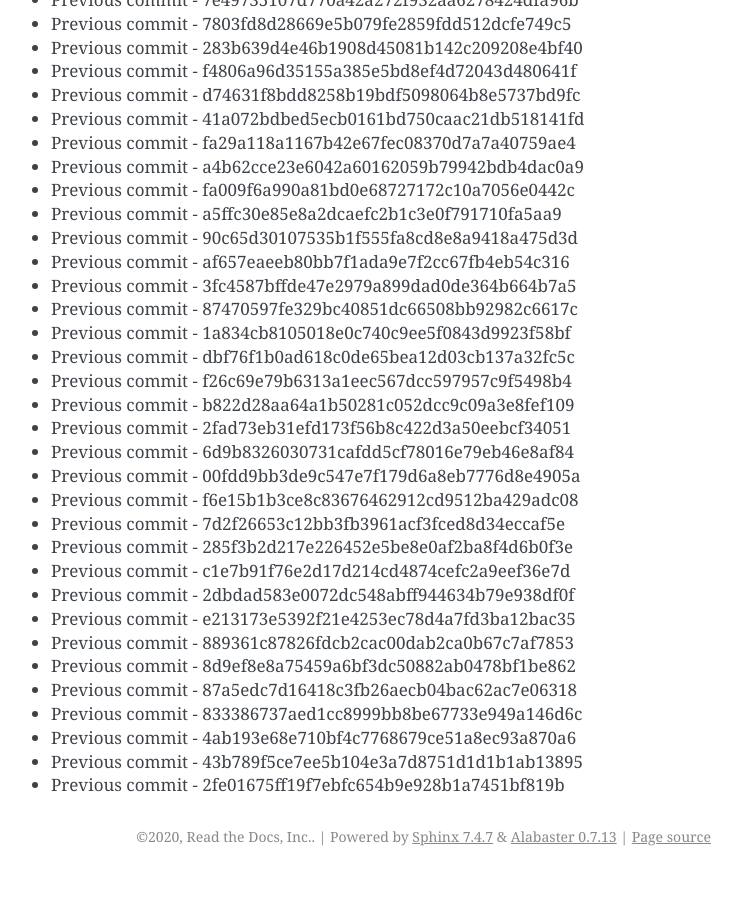
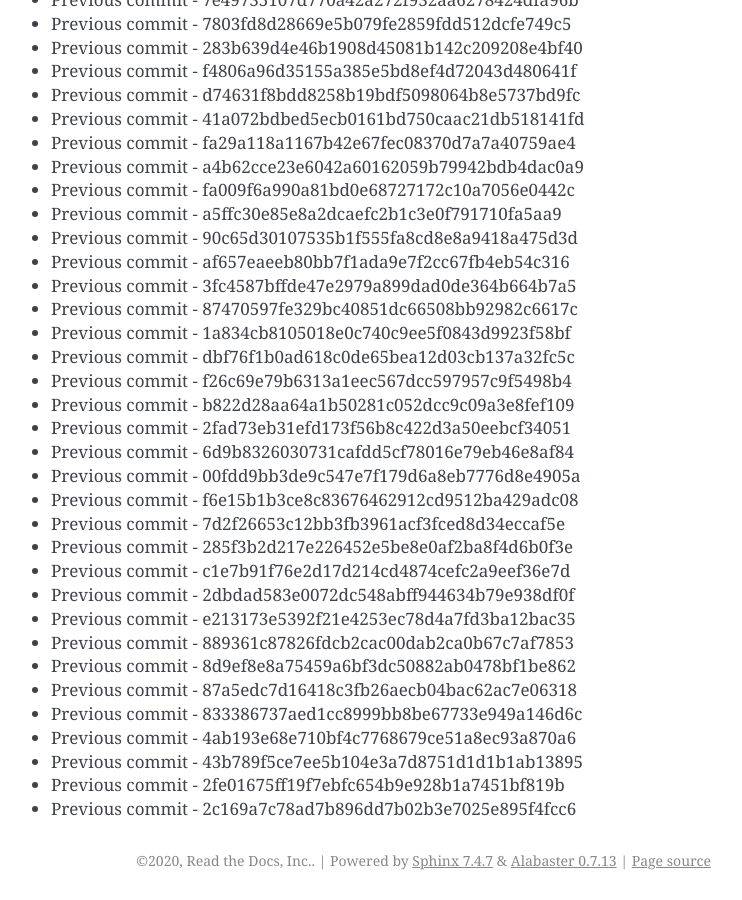
Before and after one commit to readthedocs/rtd-git-stresstest, a Sphinx documentation site: the page built from docs/updates.rst, in a window 1280 px wide and 900 px high, scrolled down 5510 px. Shown: the whole window, without its empty margins (399-1141 px from the left). Built offline with Sphinx 7.4.7, drawn with Linux system fonts in a browser that asks for light colours; before the commit the page ends 6386 px from its top, so only the background shows below that.

Commit message:
Generating commit from previous: 2c169a7c78ad7b896dd7b02b3e7025e895f4fcc6

```diff
--- a/docs/updates.rst
+++ b/docs/updates.rst
@@ -263,3 +263,4 @@ It can be tested for any performance characteristics.
 * Previous commit - 4ab193e68e710bf4c7768679ce51a8ec93a870a6
 * Previous commit - 43b789f5ce7ee5b104e3a7d8751d1d1b1ab13895
 * Previous commit - 2fe01675ff19f7ebfc654b9e928b1a7451bf819b
+* Previous commit - 2c169a7c78ad7b896dd7b02b3e7025e895f4fcc6
```
